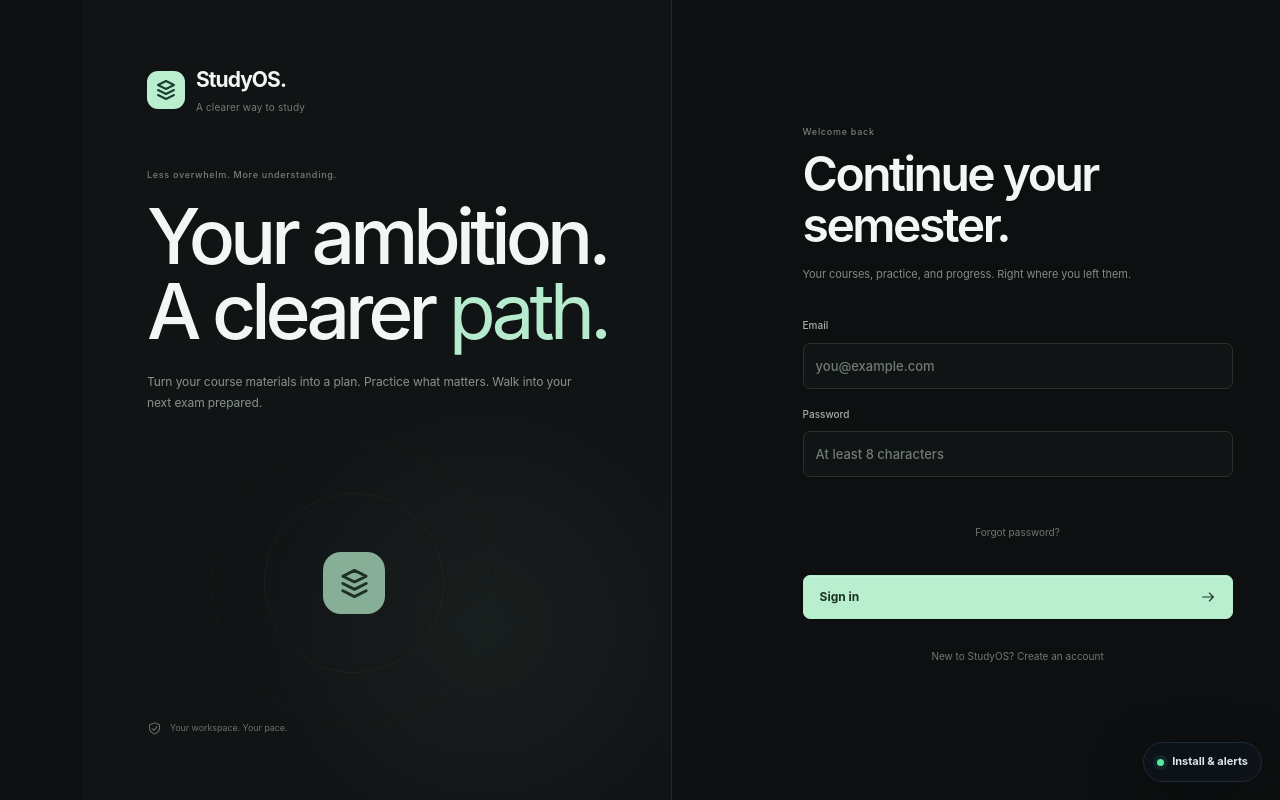
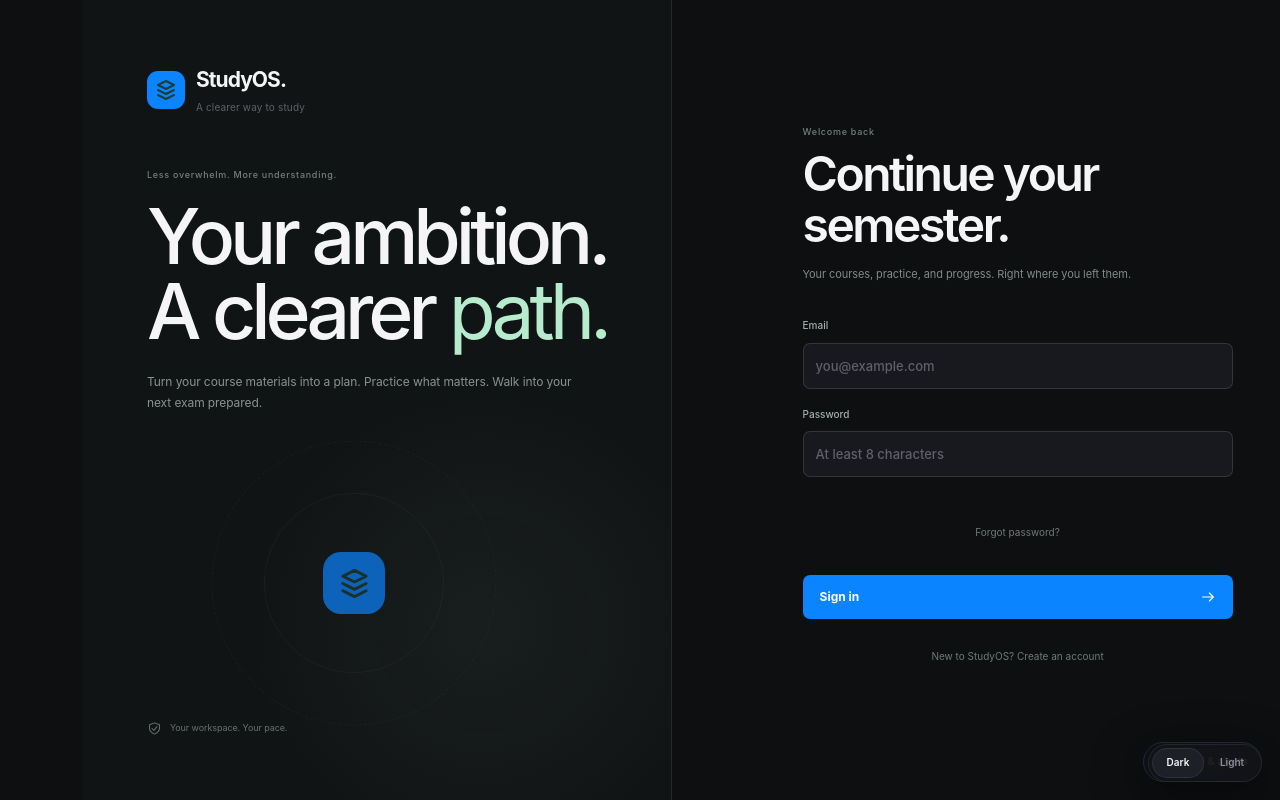
Before and after one commit to isikkeskin1/StudyOS, a Next.js app in the folder web/: page / in a window 1280 px wide. Built offline with nearby package versions, Linux system fonts and the light colour scheme; no server answers.

Commit message:
ui: boot dark theme before paint and mount appearance switch

```diff
--- a/web/app/layout.tsx
+++ b/web/app/layout.tsx
@@ -1,5 +1,6 @@
 import type { Metadata, Viewport } from "next";
 
+import { AppearanceControl } from "@/components/appearance-control";
 import { CourseSpotify } from "@/components/course-spotify";
 import { PwaController } from "@/components/pwa-controller";
 
@@ -10,6 +11,7 @@ import "./course-workspace-v055.css";
 import "./surfaces-v055.css";
 import "./spotify-dock.css";
 import "./integrations-v055.css";
+import "./theme-system.css";
 
 export const metadata: Metadata = {
   title: "StudyOS",
@@ -34,14 +36,32 @@ export const viewport: Viewport = {
   width: "device-width",
   initialScale: 1,
   viewportFit: "cover",
-  themeColor: "#0d0f10",
+  themeColor: "#08090b",
 };
+
+const appearanceBoot = `
+  (() => {
+    try {
+      const saved = localStorage.getItem("studyos-theme");
+      const theme = saved === "light" ? "light" : "dark";
+      document.documentElement.dataset.studyTheme = theme;
+      document.documentElement.style.colorScheme = theme;
+    } catch {
+      document.documentElement.dataset.studyTheme = "dark";
+      document.documentElement.style.colorScheme = "dark";
+    }
+  })();
+`;
 
 export default function RootLayout({ children }: Readonly<{ children: React.ReactNode }>) {
   return (
-    <html lang="en">
+    <html lang="en" data-study-theme="dark" suppressHydrationWarning>
+      <head>
+        <script dangerouslySetInnerHTML={{ __html: appearanceBoot }} />
+      </head>
       <body>
         {children}
+        <AppearanceControl />
         <CourseSpotify />
         <PwaController />
       </body>
```
